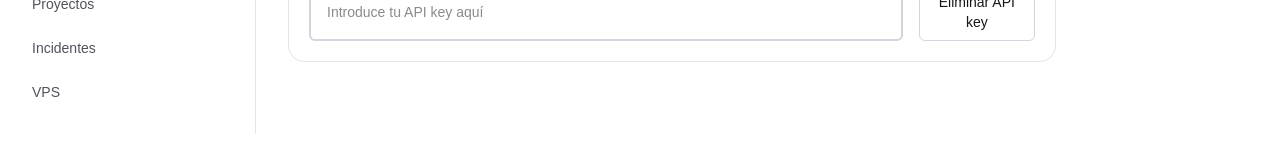
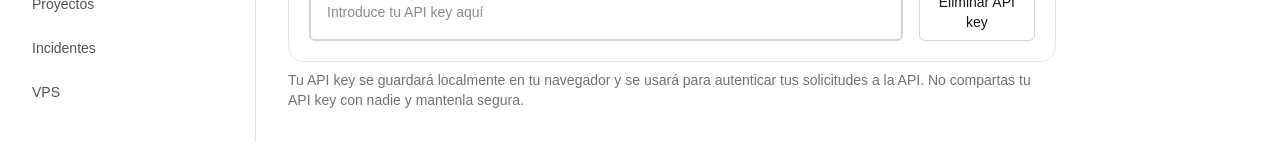
Before and after one commit to fjmg84/cube-path-ui, a Next.js app: page /settings in a window 1280 px wide. Shown: the part 154-314 px from the top of the page. Built offline with nearby package versions, Linux system fonts and the light colour scheme; no server answers; what @openrouter/sdk would draw is missing.

Commit message:
Add security reminder for API key usage in SettingsPage

```diff
--- a/app/settings/page.tsx
+++ b/app/settings/page.tsx
@@ -13,6 +13,11 @@ export default function SettingsPage() {
       <div className="mt-6 flex flex-col gap-3 rounded-2xl border border-zinc-200 bg-white p-5 dark:border-zinc-800 dark:bg-zinc-900">
         <ApiKeyInput />
       </div>
+      <p className="mt-2 text-sm text-zinc-500 dark:text-zinc-400">
+        Tu API key se guardará localmente en tu navegador y se usará para
+        autenticar tus solicitudes a la API. No compartas tu API key con nadie y
+        mantenla segura.
+      </p>
     </section>
   );
 }
```
